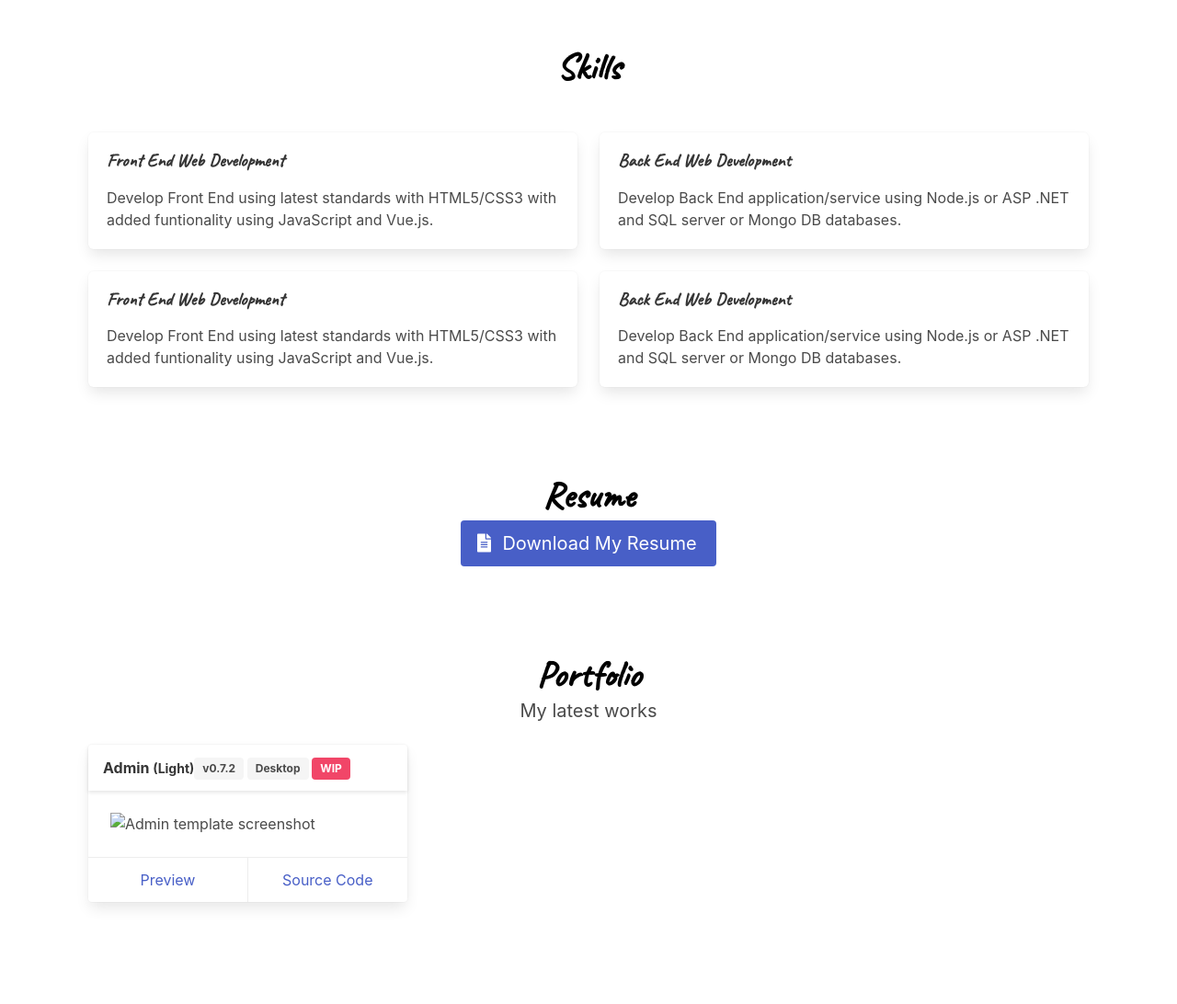
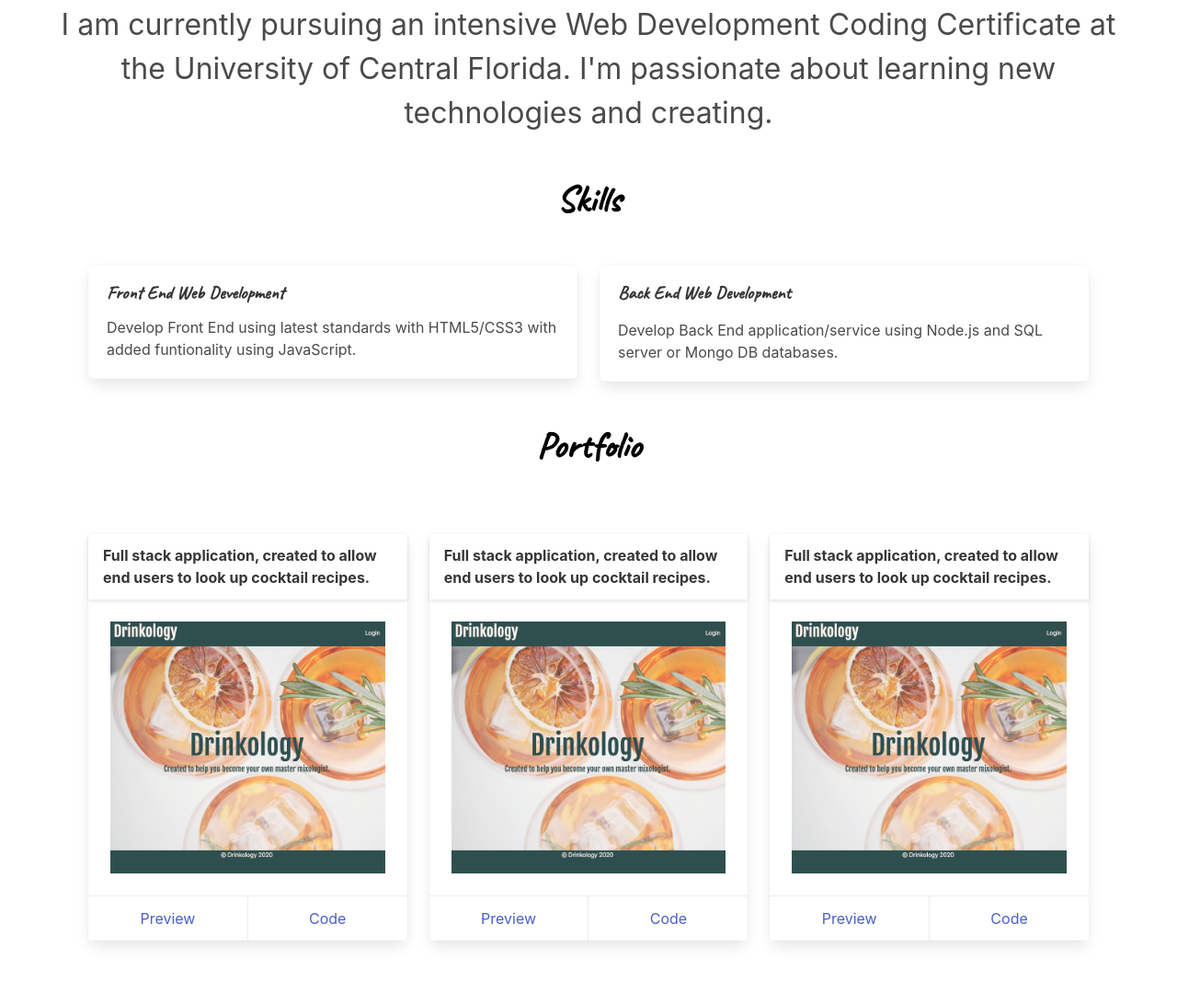
Before and after one commit to Mayorgak/kristen, a plain HTML site: page index.html in a window 1280 px wide. Shown: the part 1184-2276 px from the top of the page at 92% size. Drawn offline with nearby package versions, Linux system fonts and the light colour scheme; a script that the page names is missing.

Commit message:
updated hero image and formated portfolio section

```diff
--- a/assets/styles.css
+++ b/assets/styles.css
@@ -1,8 +1,8 @@
-/* .hero {
-  background-image: url(../assets/images/cork.jpg);
-  background-size: cover;
 
-} */
+
+
+/* hero */
+
 .hero {
     /* background: linear-gradient(-45deg, #ee7752, #e73c7e, #23a6d5, #23d5ab); */
     /* background-size: 400% 400%;
@@ -14,22 +14,35 @@
 }
 
 
-.hero-intro {
+.hero-intro, #name , #title {
     font-size: 32px;
+    font-family: 'Caveat';
+    color: black;
+
 }
+
+
 .hero-body {
    text-align: center;
+
+}
+ #name {
+    font-size: 50px;
 }
 
-.h1, .title {
-    font-family: 'Caveat', cursive;
-    color: black;
+
+
+.h1 , .title {
+    font-family: 'Caveat';
+
 
 
 }
 
+
 .title {
-    font-size: 50px;
+    font-size: 80px;
+    color: black;
 }
 
 .section-heading {
@@ -38,7 +51,7 @@
 }
 
 #parallax {
-    background-image: url(./images/cork.jpg);
+    background-image: url(./images/work.jpg);
 
      min-height: 500px;
     background-attachment: fixed;
@@ -47,14 +60,14 @@
     background-size: cover;
 }
 
-/* @keyframes gradient {
-    0% {
-        background-position: 0% 50%;
-    }
-    50% {
-        background-position: 100% 50%;
-    }
-    100% {
-        background-position: 0% 50%;
-    }
-}  */
+
+/* Cards */
+
+
+
+
+@media only screen and (max-width: 400px) {
+ #parallax {
+    background-image: url(./images/work.jpg);
+    position: cover;
+ }
--- a/index.html
+++ b/index.html
@@ -14,13 +14,15 @@
 
   <!-- Bulma Version 0.9.0-->
   <link rel="stylesheet" href="https://unpkg.com/bulma@0.9.0/css/bulma.min.css" />
+  <link href="~bulma-carousel/dist/css/bulma-carousel.min.css" rel="stylesheet">
   <link rel="stylesheet" type="text/css" href="./assets/styles.css">
   <script async type="text/javascript" src="../js/bulma.js"></script>
+
 </head>
 
 <body>
   <!-- Navigation bar -->
-  <nav class="navbar is-light  ">
+  <nav class="navbar is-light">
     <div class="navbar-brand">
       <div class="navbar-burger burger" data-target="navbarExampleTransparentExample">
         <span></span>
@@ -43,7 +45,7 @@
           </span>
           <span>Skills</span>
         </a>
-        <a class="navbar-item" href="#resume">
+        <a class="navbar-item " href="#resume">
           <span class="icon">
             <i class="fas fa-file-alt"></i>
           </span>
@@ -70,11 +72,11 @@
     <div class="hero-body" id="parallax">
       <div class="container">
         <p class="hero-intro">Hi, I'm </p>
-        <p class="title is-1">
+        <p class="title is-1" id="name">
           Kristen
         </p>
 
-        <h2 class="subtitle is-3">
+        <h2 class="subtitle is-3" id="title">
           Full Stack Web Developer
         </h2>
       </div>
@@ -86,10 +88,10 @@
     <!-- Title -->
     <div class="section-heading">
       <h3 class="title is-2">About Me</h3>
-      <img  class="section-image" src="./assets/images/Kristen.png">
+      <img  class="section-image" alt="kristen" src="./assets/images/Kristen.png">
       <h4 class="subtitle is-5">Passion for creating.</h4>
       <div class="container">
-        <p> </p>
+        <p>I am currently pursuing an intensive Web Development Coding Certificate at the University of Central Florida. I'm passionate about learning new technologies and creating.  </p>
       </div>
     </div>
 
@@ -111,101 +113,146 @@
         <div class="column">
           <div class="box">
             <div class="content">
-              <h4 class="title is-5">Front End Web Development</h4>
-              Develop Front End using latest standards with HTML5/CSS3 with added funtionality using JavaScript and
-              Vue.js.
+              <h3 class="title is-5">Front End Web Development</h3>
+              Develop Front End using latest standards with HTML5/CSS3 with added funtionality using JavaScript.
+
             </div>
+
           </div>
         </div>
         <div class="column">
           <div class="box">
             <div class="content">
               <h4 class="title is-5">Back End Web Development</h4>
-              Develop Back End application/service using Node.js or ASP .NET and SQL server or Mongo DB databases.
+              Develop Back End application/service using Node.js and SQL server or Mongo DB databases.
             </div>
           </div>
         </div>
       </div>
 
-      <div class="columns">
-        <div class="column">
-          <div class="box">
-            <div class="content">
-              <h4 class="title is-5">Front End Web Development</h4>
-              Develop Front End using latest standards with HTML5/CSS3 with added funtionality using JavaScript and
-              Vue.js.
-            </div>
-          </div>
-        </div>
-        <div class="column">
-          <div class="box">
-            <div class="content">
-              <h4 class="title is-5">Back End Web Development</h4>
-              Develop Back End application/service using Node.js or ASP .NET and SQL server or Mongo DB databases.
-            </div>
-          </div>
-        </div>
-      </div>
+
     </div>
   </section>
 
-  <!-- Resume -->
+
+  <!-- Portfolio -->
+       <div class="section-heading">
+        <h3 class="title is-2">Portfolio</h3>
+      </div>
+    <br>
+<!-- Cards -->
+
+<section class="section" id="portfolio">
+    <div class="container" id="carousel-container">
+				<div id="carousel-demo" class="carousel">
+					<div class="item-1">
+
+					<div class="item-2">
+          <div class="container portfolio-container">
+        <div class="columns">
+          <div class="column is-4">
+
+            <div class="card">
+              <header class="card-header">
+                <p class="card-header-title">
+                  <span>Full stack application, created to allow end users to look up cocktail recipes.</small></span>
+                </p>
+              </header>
+              <div class="card-content">
+                <figure class="image">
+                  <img src="./assets/images/drinkology.png" alt="drinkology project">
+                </figure>
+              </div>
+              <footer class="card-footer">
+                <a  targe="_blank"href="https://damp-peak-42313.herokuapp.com/" class="card-footer-item">Preview</a>
+                <a href="https://github.com/Mayorgak/drinkology" class="card-footer-item">
+                  Code</a>
+              </footer>
+            </div>
+            </div>
+
+            <div class="column is-4">
+
+            <div class="card">
+              <header class="card-header">
+                <p class="card-header-title">
+                  <span>Full stack application, created to allow end users to look up cocktail recipes.</small></span>
+                </p>
+              </header>
+              <div class="card-content">
+                <figure class="image">
+                  <img src="./assets/images/drinkology.png" alt="drinkology project">
+                </figure>
+              </div>
+              <footer class="card-footer">
+                <a  targe="_blank"href="https://damp-peak-42313.herokuapp.com/" class="card-footer-item">Preview</a>
+                <a href="https://github.com/Mayorgak/drinkology" class="card-footer-item">
+                  Code</a>
+              </footer>
+            </div>
+            </div>
+
+            <div class="column is-4">
+
+            <div class="card">
+              <header class="card-header">
+                <p class="card-header-title">
+                  <span>Full stack application, created to allow end users to look up cocktail recipes.</small></span>
+                </p>
+              </header>
+              <div class="card-content">
+                <figure class="image">
+                  <img src="./assets/images/drinkology.png" alt="drinkology project">
+                </figure>
+              </div>
+              <footer class="card-footer">
+                <a  targe="_blank"href="https://damp-peak-42313.herokuapp.com/" class="card-footer-item">Preview</a>
+                <a href="https://github.com/Mayorgak/drinkology" class="card-footer-item">
+                  Code</a>
+              </footer>
+            </div>
+            </div>
+            </div>
+
+
+
+
+
+        <!-- Resume -->
   <section class="section" id="resume">
     <div class="section-heading">
       <h3 class="title is-2">Resume</h3>
-      <h4 class="subtitle is-5"></h4>
-      <a  target="_blank" href="https://docs.google.com/document/d/1RNY2OlTQamjhV8e71Un9LiZALocxHwQhzlRF4LTjeuY/edit" class="button is-link is-medium">
+
+      <a class="button is-outlined"  id="button" target="_blank" href="https://docs.google.com/document/d/1RNY2OlTQamjhV8e71Un9LiZALocxHwQhzlRF4LTjeuY/edit" class="button is-link is-medium is-centered">
         <span class="icon">
           <i class="fas fa-file-alt"></i>
         </span>
         <span>Download My Resume</span>
       </a>
+
     </div>
   </section>
 
-  <!-- Portfolio -->
-  <section class="section" id="portfolio">
-    <div class="container">
-      <div class="section-heading">
-        <h3 class="title is-2">Portfolio</h3>
-        <h4 class="subtitle is-5">My latest works</h4>
-      </div>
-      <br>
+  <!--Contact me-->
 
-      <div class="container portfolio-container">
-        <div class="columns">
-          <div class="column is-4">
-            <!-- admin -->
-            <div class="card">
-              <header class="card-header">
-                <p class="card-header-title">
-                  <span>Admin <small>(Light)</small></span>
-                  <span class="is-pulled-right">
-                    <a href="https://github.com/jgthms/bulma/releases/tag/0.7.2">
-                      <span class="tag is-default">v0.7.2</span>
-                    </a>
-                    <span class="tag is-default">Desktop</span>
-                    <span class="tag is-danger">WIP</span>
-                  </span>
-                </p>
-              </header>
-              <div class="card-content">
-                <figure class="image">
-                  <img src="../images/admin.png" alt="Admin template screenshot">
-                </figure>
-              </div>
-              <footer class="card-footer">
-                <a href="templates/admin.html" class="card-footer-item">Preview</a>
-                <a href="https://github.com/BulmaTemplates/bulma-templates/blob/master/templates/admin.html" class="card-footer-item">Source
-                  Code</a>
-              </footer>
-            </div>
+    <section class="section" id="contact">
+    <!-- Title -->
+    <div class="section-heading">
+      <h3 class="title is-2">Contact Me</h3>
+
+    </div>
+
+    <div class="columns has-same-height is-gapless">
+      <div class="column">
 
 
 
   <!-- Footer -->
 
-  </footer>
+
+
+  <script src="~bulma-carousel/dist/js/bulma-carousel.min.js"></script>
+  <script src="main.js"></script>
 </body>
 
 </html>
--- /dev/null
+++ b/main.js
@@ -0,0 +1,19 @@
+// Initialize all div with carousel class
+const carousels = bulmaCarousel.attach(".carousel", options);
+
+// Loop on each carousel initialized
+for (var i = 0; i < carousels.length; i++) {
+  // Add listener to  event
+  carousels[i].on("before:show", (state) => {
+    console.log(state);
+  });
+}
+
+// Access to bulmaCarousel instance of an element
+const element = document.querySelector("#my-element");
+if (element && element.bulmaCarousel) {
+  // bulmaCarousel instance is available as element.bulmaCarousel
+  element.bulmaCarousel.on("before-show", function (state) {
+    console.log(state);
+  });
+}
```
Also changed, not shown: assets/images/drinkology.png (added), assets/images/idea BW.png (deleted), assets/images/work.jpg (added), assets/work.jpg (added), 3 other files.
